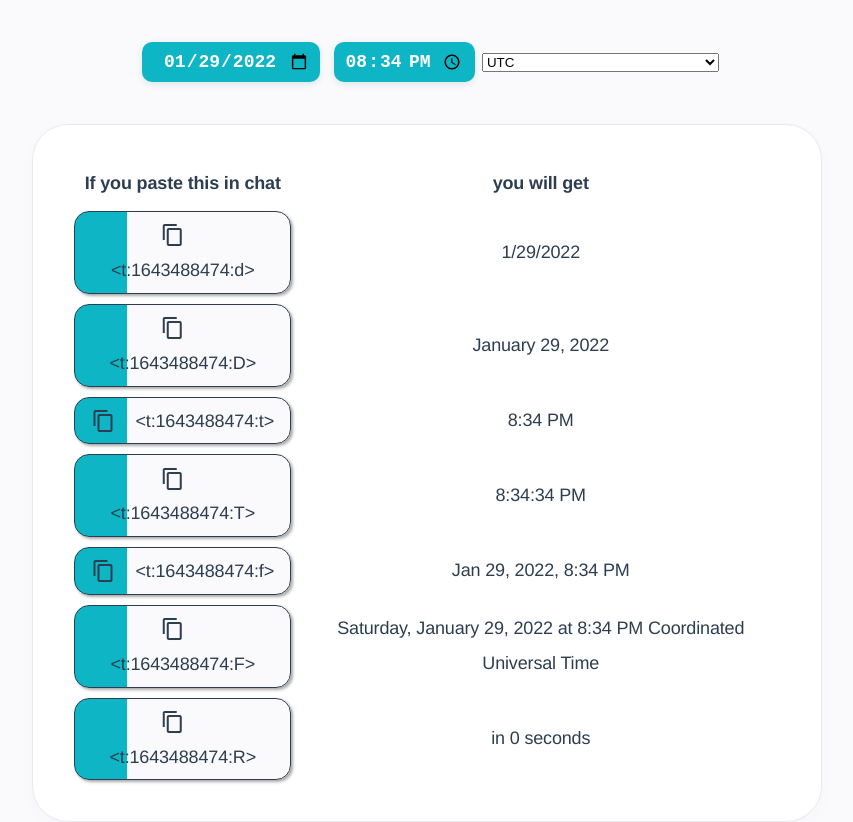
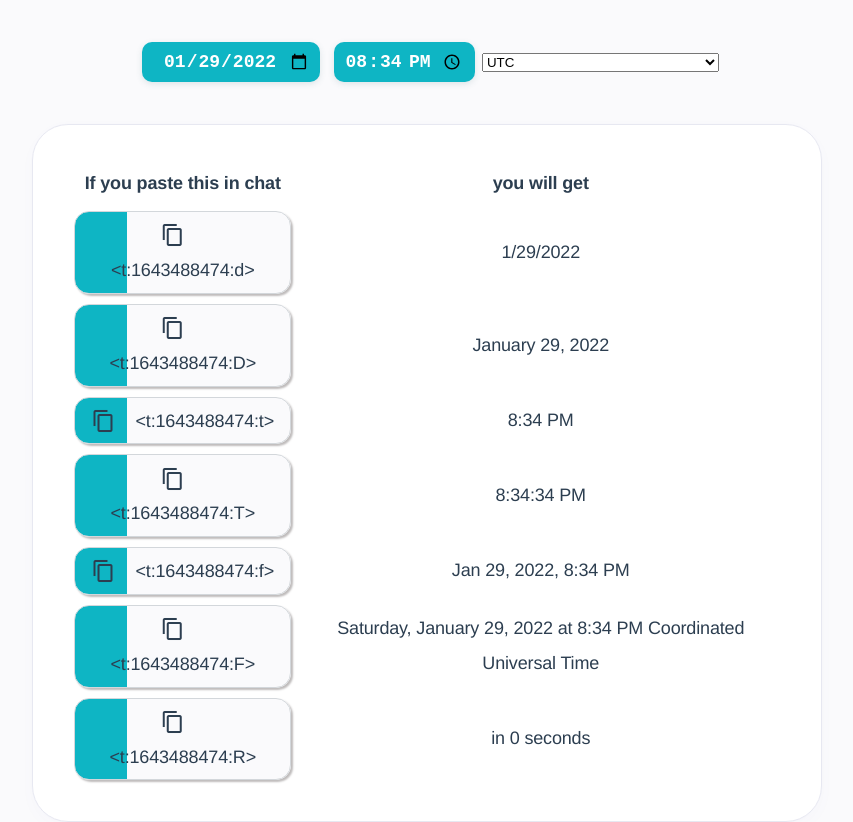
Before and after one commit to Darkade/discord-timestamper, a Vue app: page / in a window 1280 px wide. Shown: the whole page, without its empty margins (213-1066 px from the left). Built offline with nearby package versions, Linux system fonts and the light colour scheme.

Commit message:
Proposed slightly lighter style

```diff
--- a/src/components/CopyBox.vue
+++ b/src/components/CopyBox.vue
@@ -30,12 +30,12 @@ export default defineComponent({
 <style scoped>
 div {
   padding: 5px 15px;
-  border: solid #2c3e50 1px;
+  border: 1px solid #d3d7db;
   border-radius: 15px;
   vertical-align: middle;
   background: linear-gradient(90deg, #0eb5c4 24%, #fafafc 24%);
   cursor: pointer;
-  box-shadow: 2px 2px 3px #aaa;
+  box-shadow: 2px 2px 2px #bfbcbc;
 }
 
 div:hover {
```
